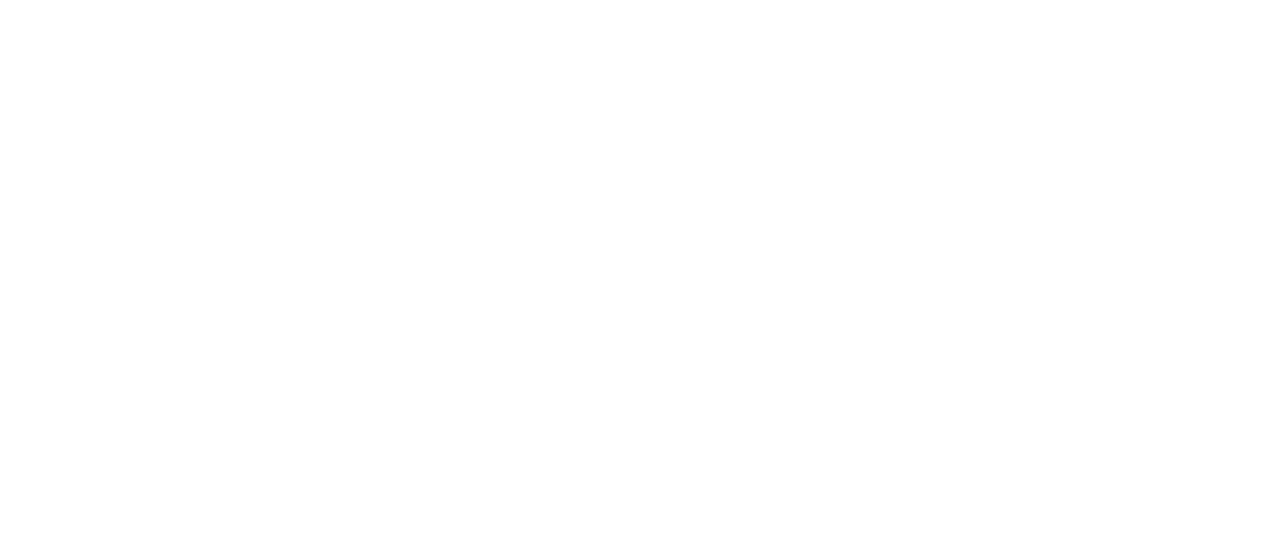
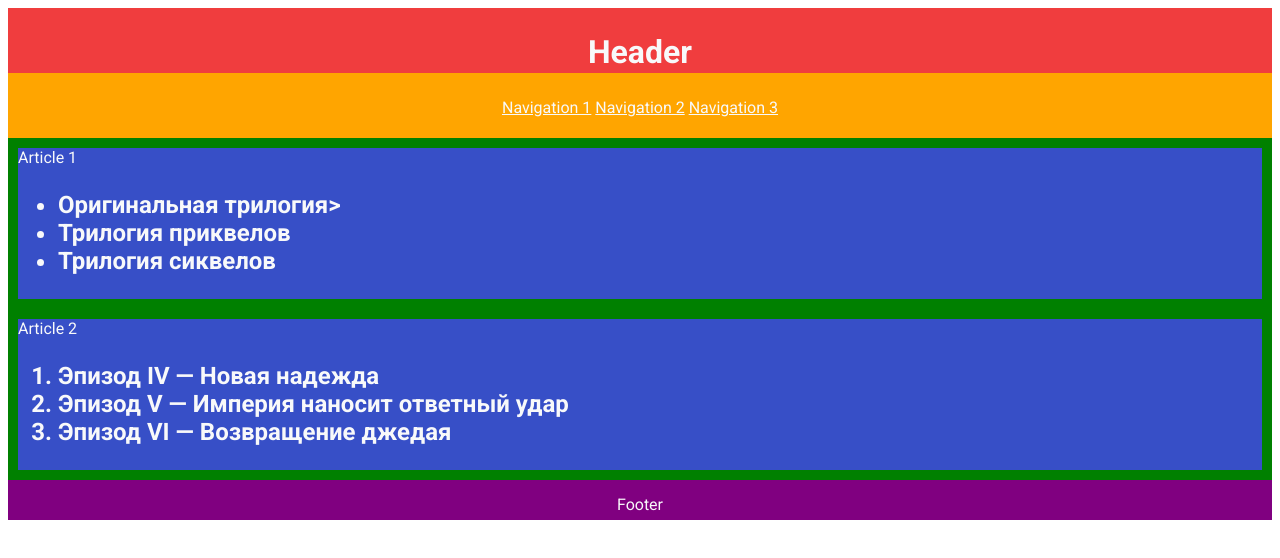
Before and after one commit to js-tasks-ru/htmlcss-20240216_ea-shreyner, a website: page 02-dz0/01-semantic-mockup/solution.html in a window 1280 px wide. Drawn offline with Linux system fonts and the light colour scheme; files whose address does not match are found by name.

Commit message:
add markup

```diff
--- a/02-dz0/01-semantic-mockup/solution.html
+++ b/02-dz0/01-semantic-mockup/solution.html
@@ -1,4 +1,52 @@
 <!DOCTYPE html>
-<html lang="ru">
-    <!-- Ваше решение -->
+<html>
+    <head>
+        <link rel="stylesheet" href="C:\Lessons\htmlcss-20240216_ea-shreyner\assets\css\main.css">
+    </head>
+<body>
+    <header>
+        <title>
+            2 Задание
+        </title>
+
+        <h1>
+            <div align="center">Header</div>
+        </h1>
+
+
+        <nav>
+            <div align="center">
+                <u>Navigation 1</u>
+                <u>Navigation 2</u>
+                <u>Navigation 3</u>
+            </div>
+        </nav>
+
+        <style></style>
+    </header>
+    <main>
+        <article>Article 1
+            <h2><ul>
+                <li>Оригинальная трилогия></li>
+                <li>Трилогия приквелов</li>
+                <li>Трилогия сиквелов</li>
+                </ul>
+            </h2>
+        </article>
+        <article>
+            Article 2
+            <h2><ol>
+                <li>Эпизод IV — Новая надежда</li>
+                <li>Эпизод V — Империя наносит ответный удар</li>
+                <li>Эпизод VI — Возвращение джедая</li>
+            </ol>
+        </h2>
+        </article>
+    </main>
+</body>
+    <footer>
+        <div align="center">
+            Footer
+        </div>
+    </footer>
 </html>
--- a/assets/css/main.css
+++ b/assets/css/main.css
@@ -22,3 +22,32 @@
 * {
     font-family: 'Roboto', sans-serif;
 }
+
+h1 {
+    color: #F8F9FA;
+    background-color: var(--red);
+    height: 15px;
+    padding: 25px;
+    margin: 0px;
+
+}
+
+nav {
+    color: #F8F9FA;
+    background-color: orange;
+    height: 15px;
+    padding: 25px;
+}
+
+article {
+    color: #F8F9FA;
+    background-color: #374FC7;
+    border: 10px solid green;
+}
+
+footer {
+    color: #F8F9FA;
+    background-color: purple;
+    height: 10px;
+    padding: 15px;
+}
```
